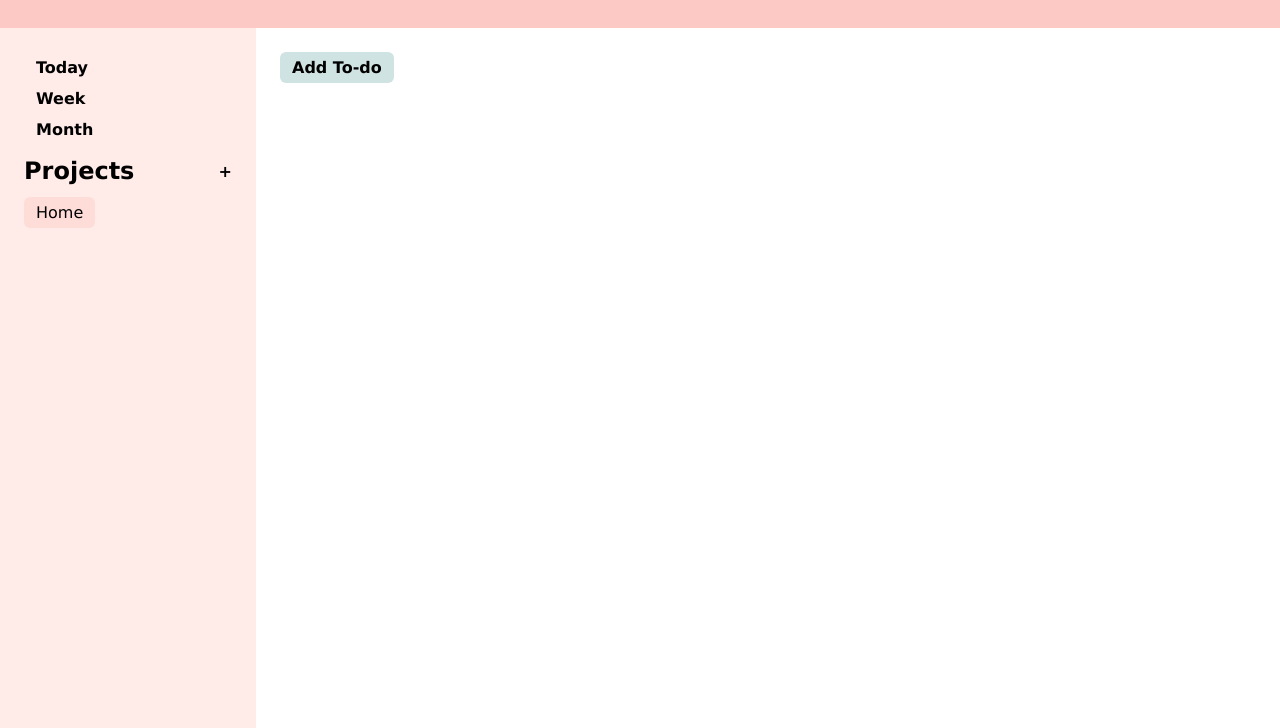
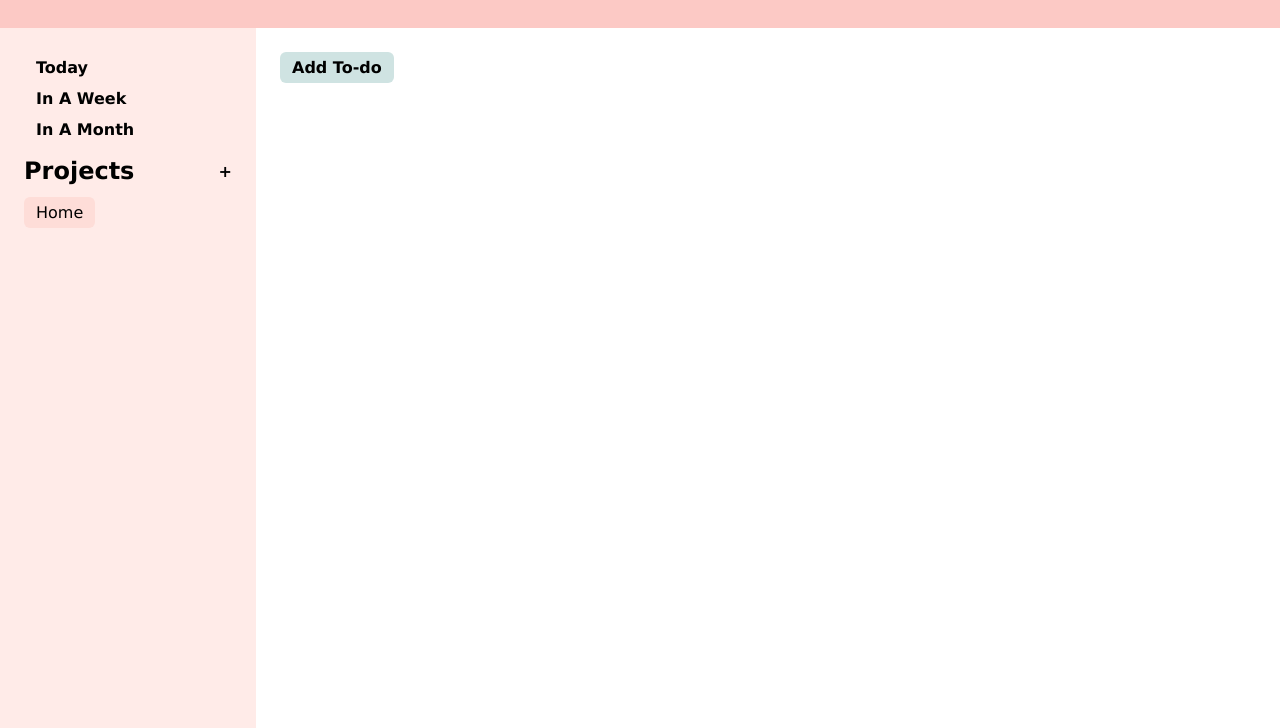
Before and after one commit to zenithyap/todo-list, a website built with webpack: page src/template.html in a window 1280 px wide. Shown: the part 72-800 px from the top of the page. Built offline with nearby package versions, Linux system fonts and the light colour scheme.

Commit message:
Change week and month text

```diff
--- a/src/template.html
+++ b/src/template.html
@@ -14,8 +14,8 @@
         <div id="sidebar">
             <div id="dates">
                 <button id="today-btn">Today</button>
-                <button id="week-btn">Week</button>
-                <button id="month-btn">Month</button>
+                <button id="week-btn">In A Week</button>
+                <button id="month-btn">In A Month</button>
             </div>
             <div id="title">
                 <h2>Projects</h2>
```
